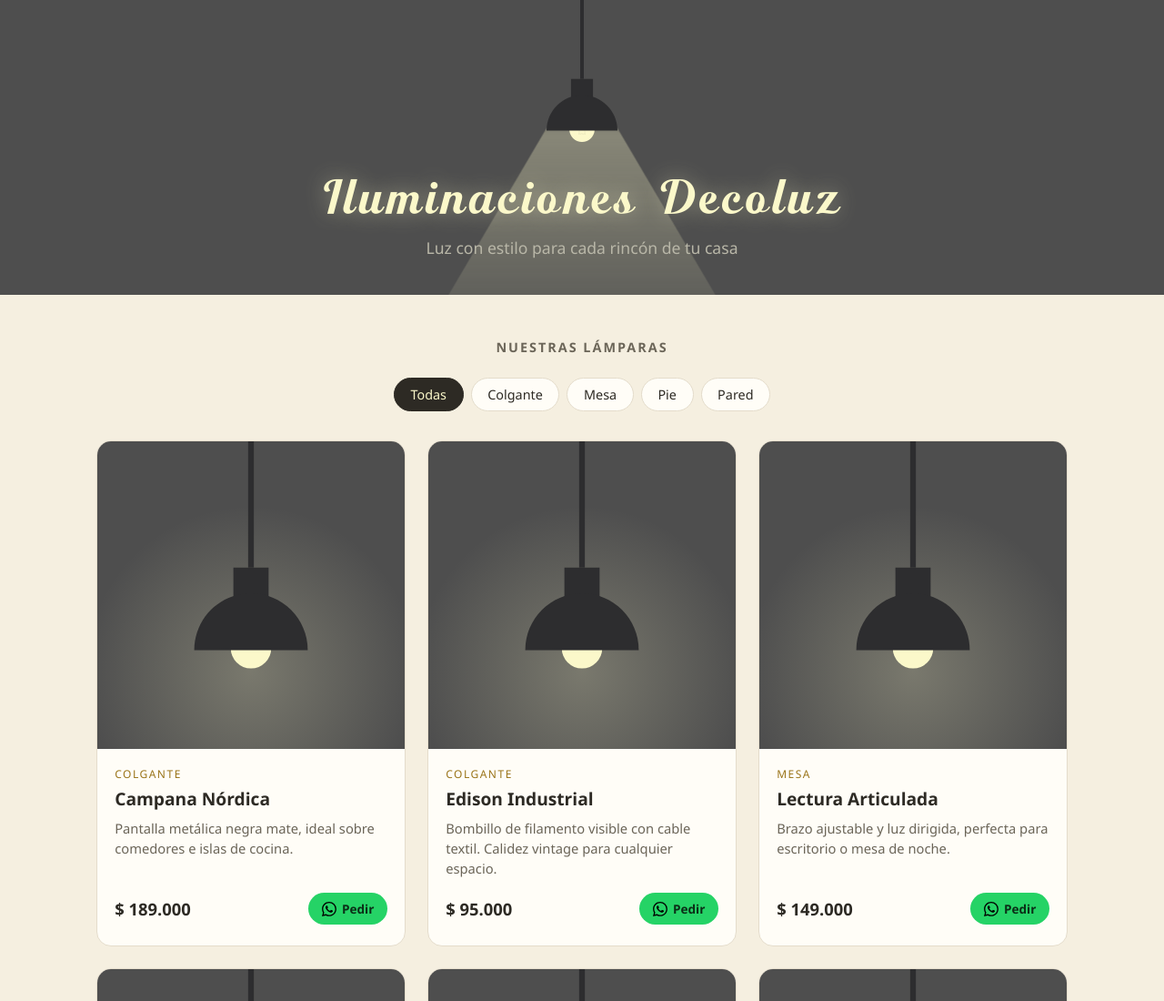
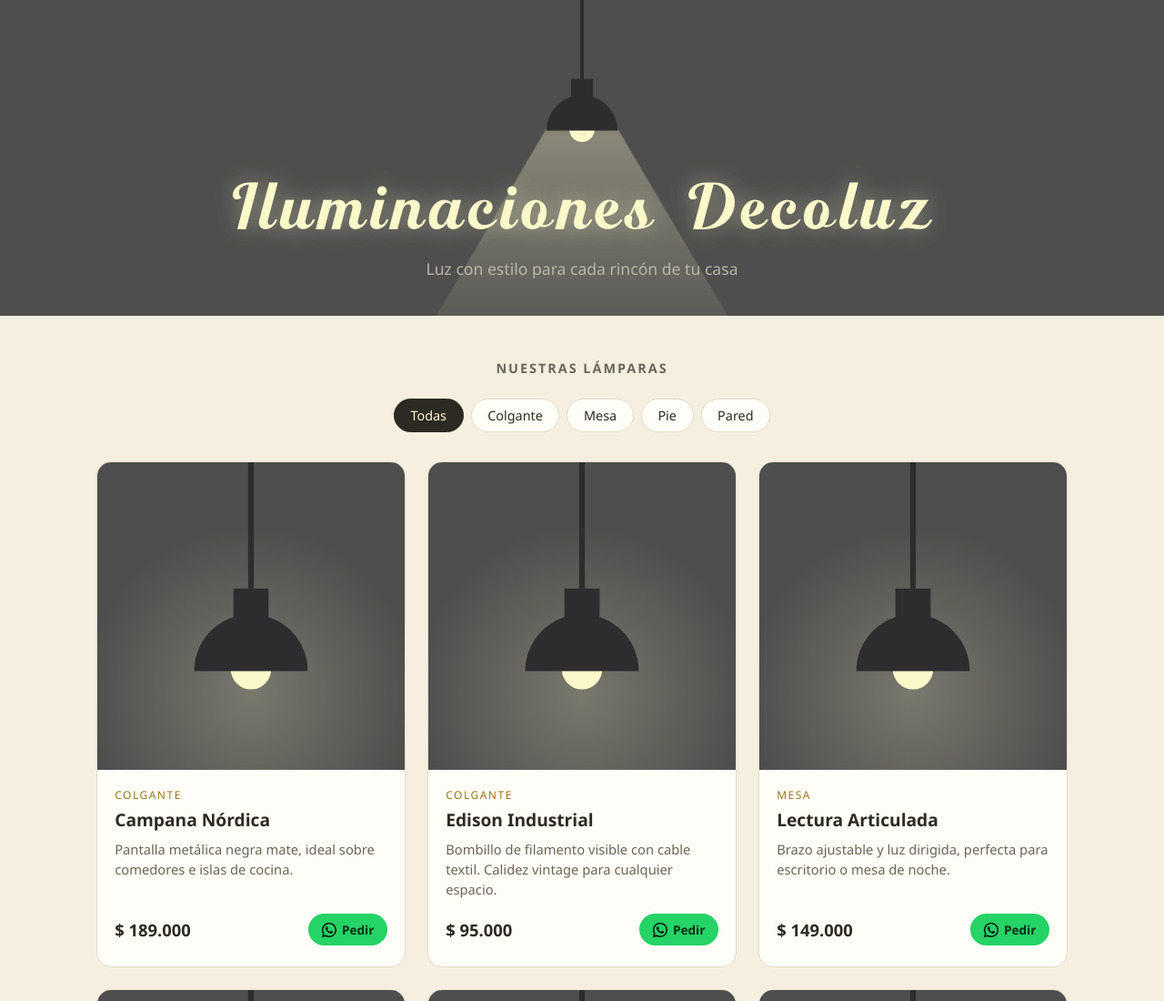
Before and after one commit to radamantis38/radamantis38.github.io, a plain HTML site: page index.html in a window 1280 px wide. Shown: the top 1100 px of the page at 91% size. Drawn offline with Linux system fonts and the light colour scheme.

Commit message:
Agranda el título
Co-Authored-By: Claude Opus 5.5 <noreply@anthropic.com>

```diff
--- a/index.html
+++ b/index.html
@@ -89,7 +89,7 @@
         }
 
         .hero h1 {
-            font-size: clamp(2rem, 6vw, 3.4rem);
+            font-size: clamp(2.6rem, 8vw, 4.6rem);
             font-family: "Sacrifice", serif;
             font-weight: normal;
             letter-spacing: 0.08em;
```
